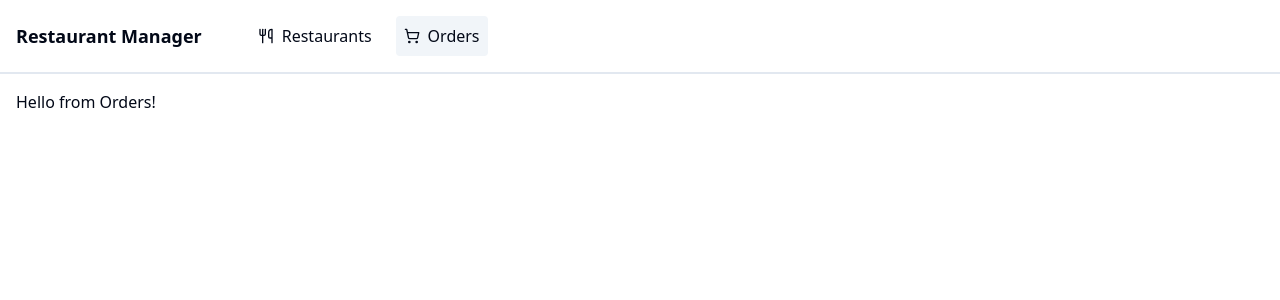
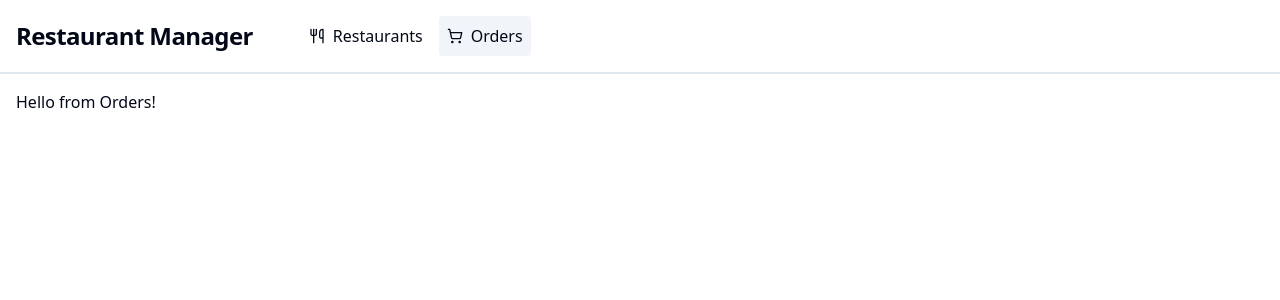
Before and after one commit to MatiasBarro/wakeup-challenge, a React (Vite) app in the folder apps/restaurant-app/: page /orders in a window 1280 px wide. Shown: the top 300 px of the page. Built offline with nearby package versions, Linux system fonts and the light colour scheme.

Commit message:
Update NavigationBar

```diff
--- a/apps/restaurant-app/src/components/common/NavigationBar/NavigationBar.tsx
+++ b/apps/restaurant-app/src/components/common/NavigationBar/NavigationBar.tsx
@@ -1,11 +1,12 @@
 import { ShoppingCart, Utensils } from 'lucide-react';
 import { NavigationBarLink } from './NavigationBarLink';
+import { TypographyH3 } from '@/components/ui/typographyH3';
 
 export function NavigationBar() {
     return (
-        <div className="flex justify-between lg:justify-normal lg:gap-12 align-center p-4 border-b-2 flex-wrap items-center">
-            <span className="text-lg font-bold">Restaurant Manager</span>
-            <div className="flex gap-4">
+        <div className="flex gap-y-4 justify-between lg:justify-normal lg:gap-12 align-center p-4 border-b-2 flex-wrap items-center">
+            <TypographyH3>Restaurant Manager</TypographyH3>
+            <div className="flex gap-2">
                 <NavigationBarLink
                     to="/"
                     icon={<Utensils className="w-4 h-4" />}
```
